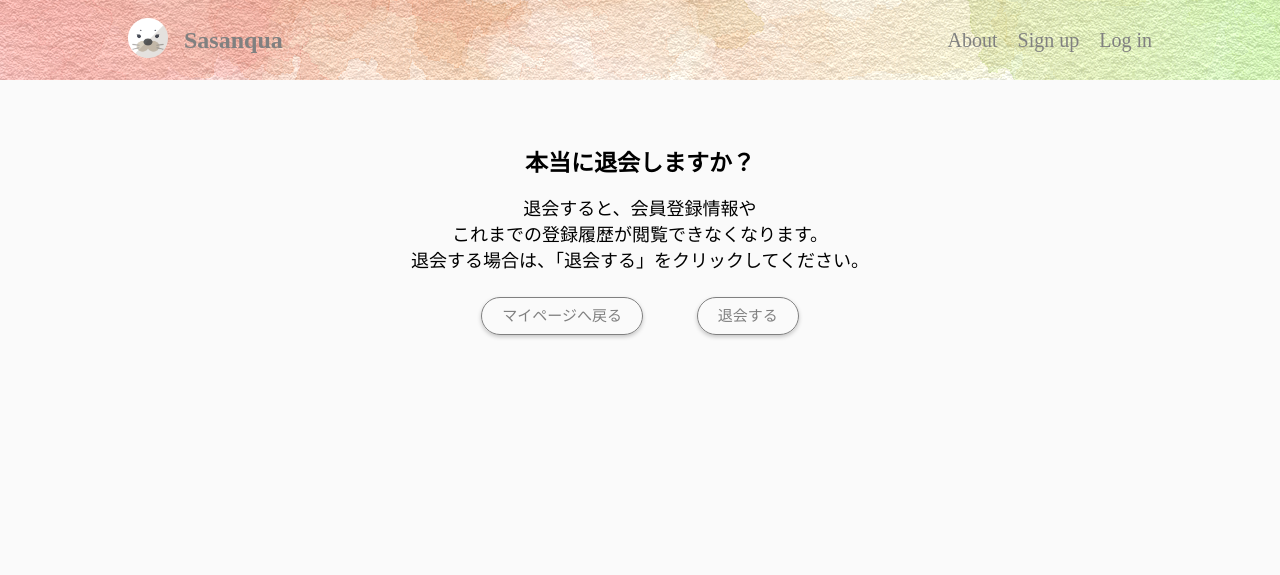
After one commit to u0r7a1m0/sasanqua, a Rails app: page /customers/unsubscribe in a window 1280 px wide. The commit adds this page. Shown: the top 575 px of the page. Run offline with Rails 7, Linux system fonts and the light colour scheme; style sheets or scripts are compiled from the project's sources; some libraries are stand-ins or nearby versions.

Commit message:
[Update]マイページ、退会ページ更新

```diff
--- a/app/assets/stylesheets/public/customers.scss
+++ b/app/assets/stylesheets/public/customers.scss
@@ -70,3 +70,48 @@
   text-decoration: none;
 
 }
+
+
+// editページ
+.customer-edit-contents{
+  width: 50%;
+  margin: 0 auto;
+}
+.edit-btns {
+  display: flex;
+}
+
+
+// 退会ページ
+.withdraw-contents{
+  width: 70%;
+  margin: 0 auto;
+  text-align: center;
+  h6{
+    font-size: 23px;
+    margin-bottom: 2vh;
+
+  }
+  p{
+    font-size: 18px;
+  }
+  .btns{
+    margin-top: 4vh;
+    font-size: 15px;
+  }
+  .btns a{
+    text-decoration: none;
+    padding: 10px 20px;
+    box-shadow: 0 2px 4px rgba(0, 0, 0, 0.21);
+    border-radius: 50px;
+    border: 1px solid gray;
+    color: gray;
+  }
+  .btns a:hover{
+    color: white;
+    background-color: #73736C;
+  }
+  .my-page-btn{
+    margin-right: 50px;
+  }
+}
--- a/app/controllers/public/customers_controller.rb
+++ b/app/controllers/public/customers_controller.rb
@@ -1,8 +1,20 @@
 class Public::CustomersController < ApplicationController
   def show
+    @customer = current_customer
+    @routines = current_customer.routines
   end
 
   def edit
+
+  end
+  def withdraw
+    @customer = current_customer
+		#is_deletedカラムにフラグを立てる(defaultはfalse)
+    @customer.update(is_deleted: true)
+    #ログアウトさせる
+    reset_session
+    flash[:notice] = "ありがとうございました。またのご利用を心よりお待ちしております。"
+    redirect_to root_path
   end
   private
   def customer_params
--- a/app/views/public/customers/show.html.erb
+++ b/app/views/public/customers/show.html.erb
@@ -3,7 +3,7 @@
     <!--<p><img src="/header_01.jpg"></p>-->
     <%= image_tag current_customer.get_profile_image(100,100) %>
     <p><%= current_customer.nickname %> さん</p>
-    <p><%= link_to "編集" ,customers_edit_path(current_customer.id), class:"edit-btn" %></p>
+    <p><%= link_to "編集" ,customers_edit_path, class:"edit-btn" %></p>
   </div>
 
   <!--<span class="borderline"></span>-->
--- /dev/null
+++ b/app/views/public/customers/unsubscribe.html.erb
@@ -0,0 +1,13 @@
+<div class="withdraw-contents">
+    <h6><b>本当に退会しますか？</b></h6>
+
+      <p>退会すると、会員登録情報や<br />
+      これまでの登録履歴が閲覧できなくなります。<br />
+      退会する場合は、「退会する」をクリックしてください。</p>
+      <div class="btns">
+
+      <%= link_to "マイページへ戻る", my_page_path,class: "my-page-btn" %>
+      <%= link_to "退会する", withdraw_path(current_customer), method: :patch, "data-confirm" => "本当に退会しますか？", class: "withdraw-btn" %>
+      </div>
+
+</div>
```
Also changed, not shown: app/views/public/customers/edit.html.erb (+41 -2 lines).
